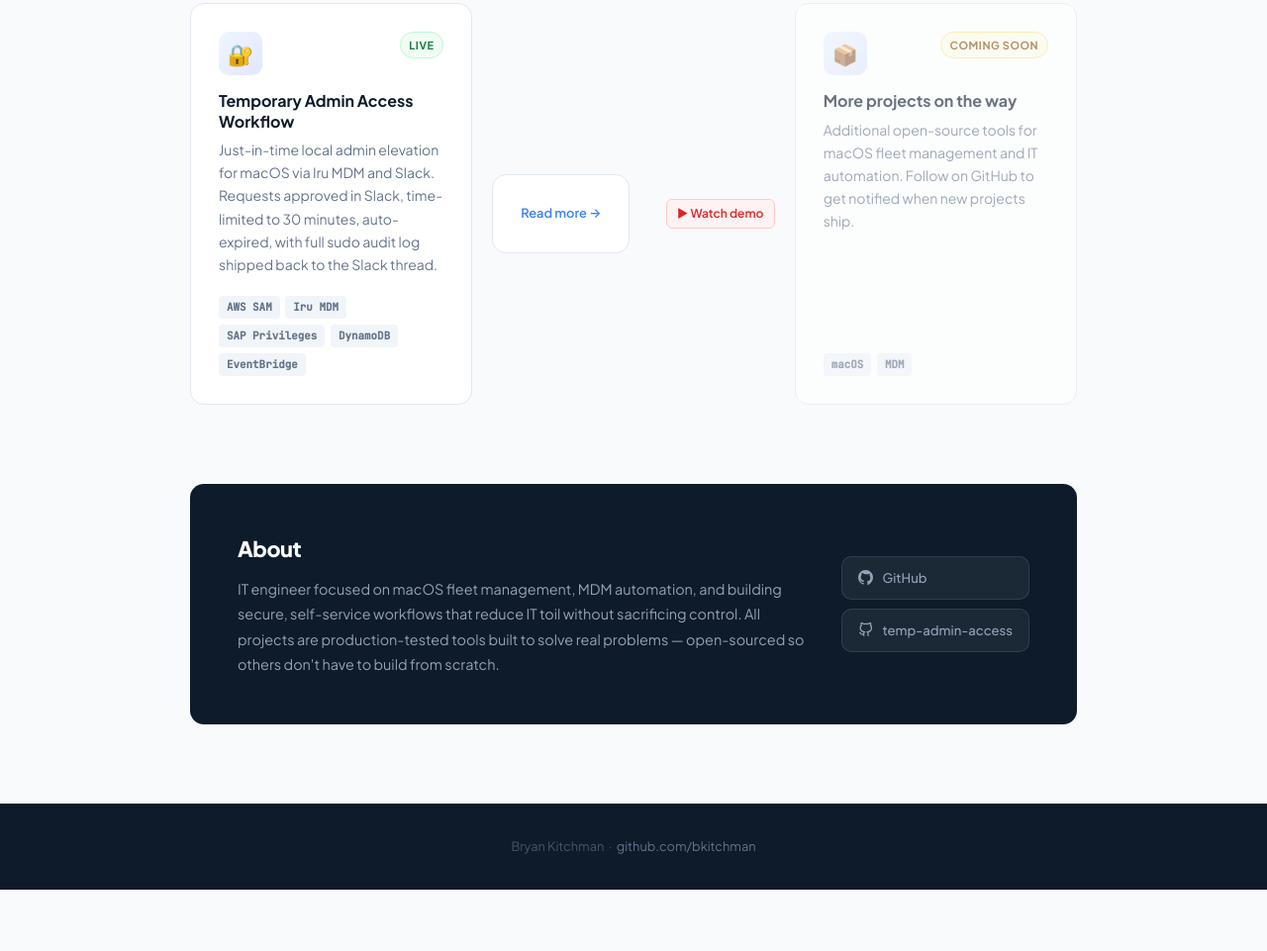
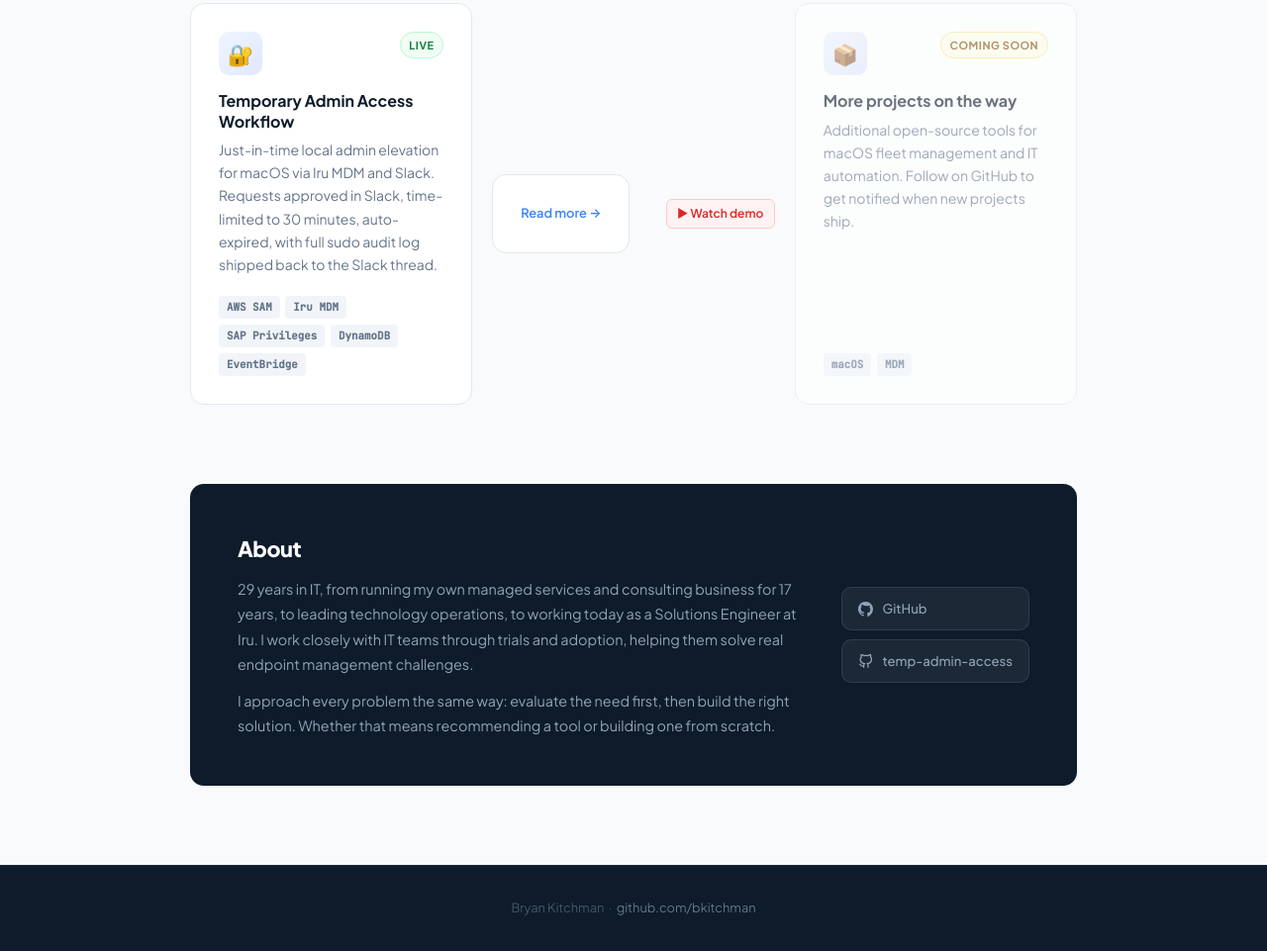
Before and after one commit to bkitchman/temp-admin-access, a plain HTML site: page index.html in a window 1280 px wide. Shown: the part 830-1791 px from the top of the page at 99% size. Before the commit the page ends 1729 px from the top, so only its background shows below. Drawn offline with Linux system fonts and the light colour scheme.

Commit message:
Update About section with Bryan's background
29 years IT experience, MSP/consulting, technology operations director,
now Solutions Engineer at Iru.

Co-Authored-By: Claude Sonnet 4.6 <noreply@anthropic.com>

```diff
--- a/index.html
+++ b/index.html
@@ -273,7 +273,8 @@
   <div class="about-wrap fade-in">
     <div>
       <h2>About</h2>
-      <p>IT engineer focused on macOS fleet management, MDM automation, and building secure, self-service workflows that reduce IT toil without sacrificing control. All projects are production-tested tools built to solve real problems — open-sourced so others don't have to build from scratch.</p>
+      <p>29 years in IT, from running my own managed services and consulting business for 17 years, to leading technology operations, to working today as a Solutions Engineer at Iru. I work closely with IT teams through trials and adoption, helping them solve real endpoint management challenges.</p>
+      <p style="margin-top:.75rem; margin-bottom:0;">I approach every problem the same way: evaluate the need first, then build the right solution. Whether that means recommending a tool or building one from scratch.</p>
     </div>
     <div class="about-links">
       <a href="https://github.com/bkitchman" class="about-link" target="_blank" rel="noopener">
```
